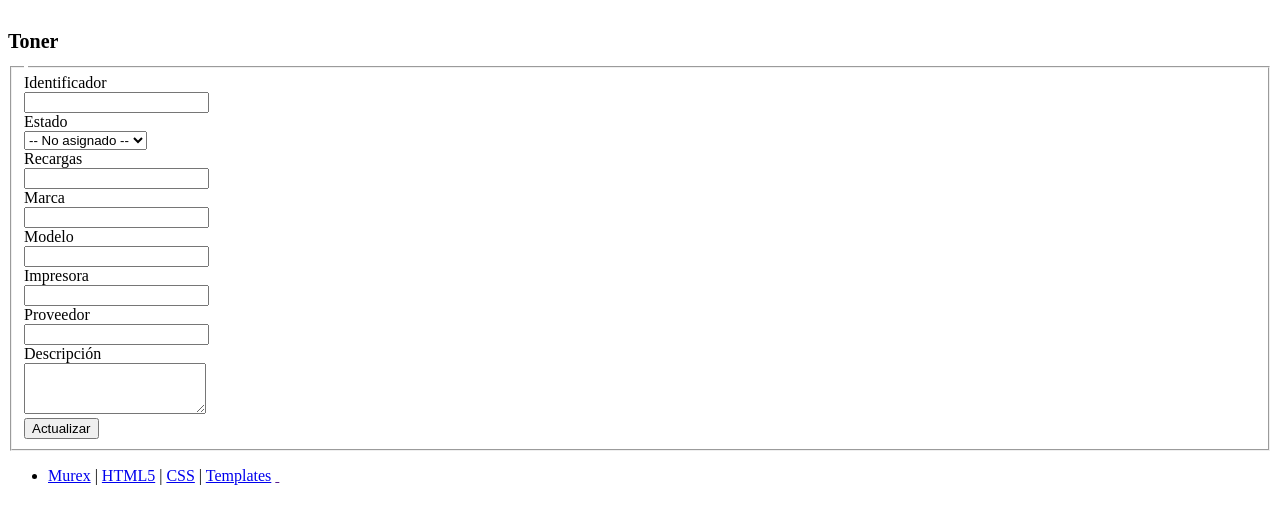
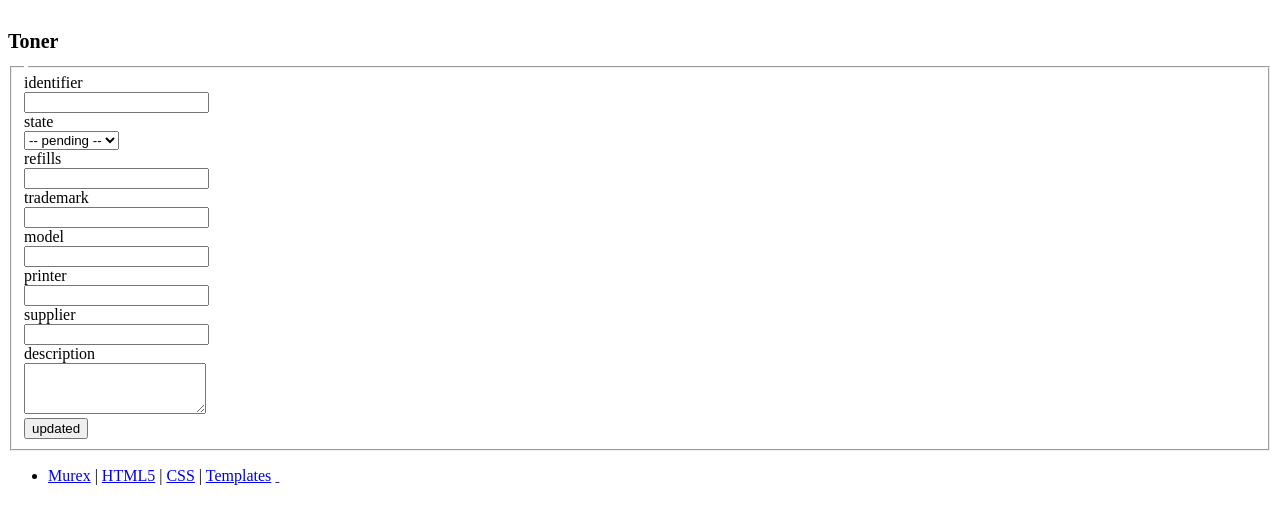
Before and after one commit to efornal/murex, a Django app: template templates/toner.html in a window 1280 px wide. Shown: the part 57-581 px from the top of the page. Run offline with Django 3.2, Linux system fonts and the light colour scheme; the template is opened without the code that fills it, so the values that code supplies are empty; some libraries are stand-ins or nearby versions.

Commit message:
transladed templates

```diff
--- a/templates/logged_out.html
+++ b/templates/logged_out.html
@@ -2,6 +2,4 @@
 
 {% block content %}
 
-Logged out!
-
 {% endblock %}
--- a/templates/toner.html
+++ b/templates/toner.html
@@ -30,7 +30,7 @@
             <legend>{{ toner.identificador }}</legend>
 
             <div class="form-group">
-              <label class="col-sm-2 control-label" for="textinput">Identificador</label>
+              <label class="col-sm-2 control-label" for="textinput">{{ _('identifier') }}</label>
               <div class="col-sm-4">
                 <input class="form-control" readonly="true" type="text" name="identificador"
                        id="identificador" value="{{ toner.identificador }}"/>
@@ -38,16 +38,16 @@
             </div>
 
             <div class="form-group">
-              <label for="select" class="col-sm-2 control-label">Estado</label>
+              <label for="select" class="col-sm-2 control-label">{{ _('state') }}</label>
               <div class="col-sm-4">
                 <select class="form-control" id="estado_id" name="estado_id">
-                  <option value='0'>-- No asignado --</option>
+                  <option value='0'>-- {{ _('pending') }} --</option>
                   {% for estado in estados %}
                   <option value="{{estado.id}}" {% if estado.id == estado_actual.estado_id %}selected="selected"{% endif %}> {{estado.nombre}}</option>
                   {% endfor %}
                 </select>
               </div>
-              <label class="col-sm-2 control-label" for="textinput">Recargas</label>
+              <label class="col-sm-2 control-label" for="textinput">{{ _('refills') }}</label>
               <div class="col-sm-4">
                 <input class="form-control" readonly="true" type="text" name="modelo"
                        id="modelo" value="{{ toner.recargas }}" />
@@ -57,13 +57,13 @@
 
 
             <div class="form-group">
-              <label class="col-sm-2 control-label" for="textinput">Marca</label>
+              <label class="col-sm-2 control-label" for="textinput">{{ _('trademark') }}</label>
               <div class="col-sm-4">
                 <input class="form-control" readonly="true" type="text" name="marca"
                        id="marca" value="{{ toner.marca }}" />
               </div>
 
-              <label class="col-sm-2 control-label" for="textinput">Modelo</label>
+              <label class="col-sm-2 control-label" for="textinput">{{ _('model') }}</label>
               <div class="col-sm-4">
                 <input class="form-control" readonly="true" type="text" name="modelo"
                        id="modelo" value="{{ toner.modelo }}" />
@@ -73,13 +73,13 @@
 
 
             <div class="form-group">
-              <label class="col-sm-2 control-label" for="textinput">Impresora</label>
+              <label class="col-sm-2 control-label" for="textinput">{{ _('printer') }}</label>
               <div class="col-sm-4">
                 <input class="form-control" readonly="true" type="text" name="impresora"
                        id="impresora" value="{{ toner.impresora.nombre }}" />
               </div>
 
-              <label class="col-sm-2 control-label" for="textinput">Proveedor</label>
+              <label class="col-sm-2 control-label" for="textinput">{{ _('supplier') }}</label>
               <div class="col-sm-4">
                 <input class="form-control" readonly="true" type="text" name="proveedor"
                        id="proveedor" value="{{ toner.proveedor.nombre }}" />
@@ -89,7 +89,7 @@
 
 
             <div class="form-group">
-              <label for="descripcion" class="col-sm-2 control-label">Descripción</label>
+              <label for="descripcion" class="col-sm-2 control-label">{{ _('description') }}</label>
               <div class="col-sm-10">
                 <textarea class="form-control" rows="3"  name="descripcion"
                           id="descripcion">{{ toner.descripcion }}</textarea>
@@ -97,7 +97,7 @@
             </div>
             <div class="form-group">
               <div class="col-sm-10 col-sm-offset-2">
-                <button type="submit" class="btn btn-primary">Actualizar</button>
+                <button type="submit" class="btn btn-primary">{{ _('updated') }}</button>
               </div>
             </div>
           </fieldset>
```
Also changed, not shown: templates/login.html (+4 -4 lines), templates/toner_detail.html (+8 -8 lines), templates/toners.html (+10 -10 lines), locale/en/LC_MESSAGES/django.po, locale/es/LC_MESSAGES/django.po.
